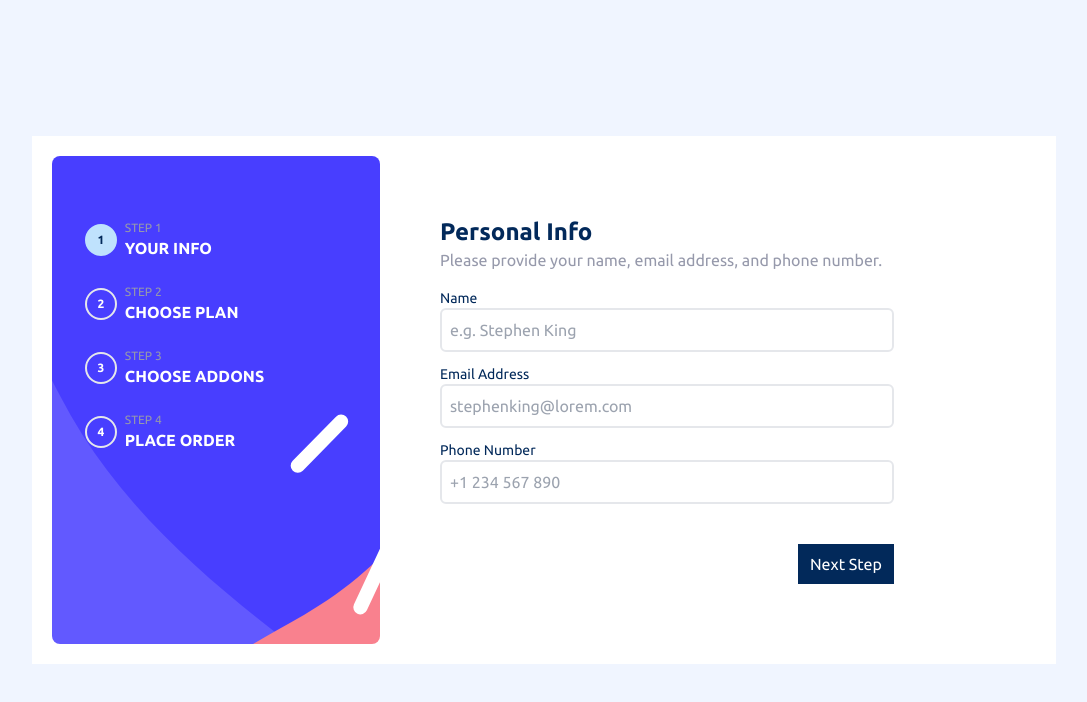
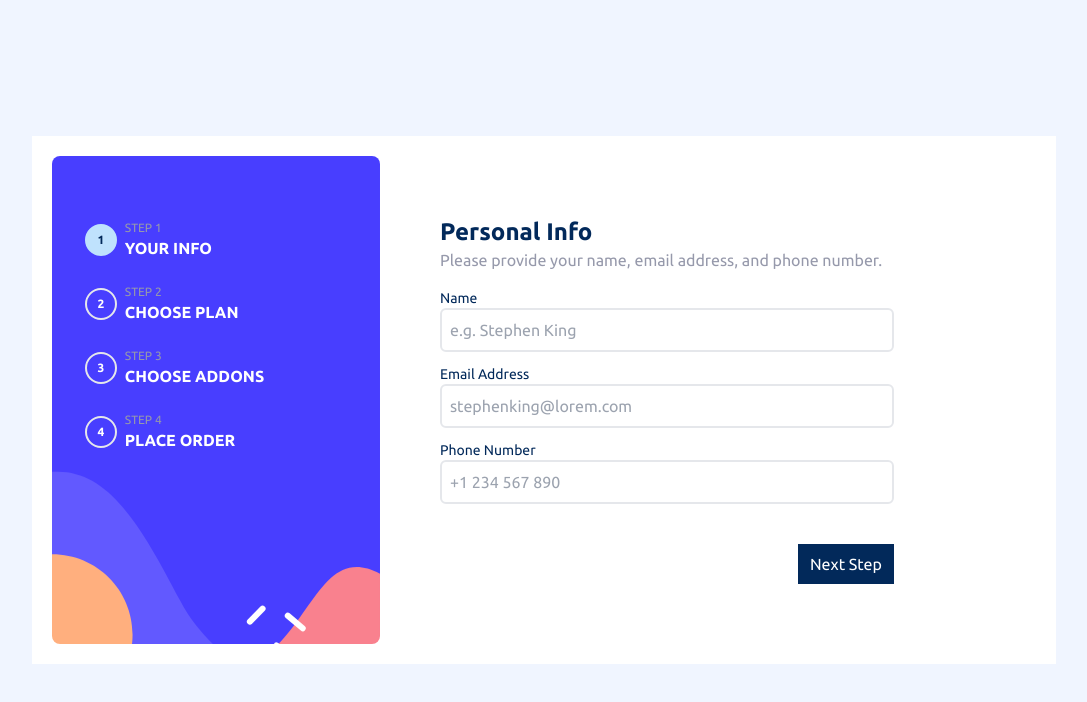
Before and after one commit to herecomesfed/multistep-subscription, a React (Vite) app: page /your-info in a window 1280 px wide. Shown: the top 702 px of the page, without its empty margins (96-1183 px from the left). Built offline with nearby package versions, Linux system fonts and the light colour scheme.

Commit message:
Reset commit to css variables

```diff
--- a/src/components/Navbar.tsx
+++ b/src/components/Navbar.tsx
@@ -19,13 +19,11 @@ export default function Navbar({ stages }: { stages: StageTypes[] }) {
     <div
       style={
         {
-          backgroundImage: `url(${bgSidebarMobile})`,
-          "@media (minWidth: 768px)": {
-            backgroundImage: `url(${bgSidebarDesktop})`,
-          },
+          "--bg-mobile": `url(${bgSidebarMobile})`,
+          "--bg-desktop": `url(${bgSidebarDesktop})`,
         } as React.CSSProperties
       }
-      className={`mx-breakout md:clean-breakout py-16 md:rounded-lg bg-center bg-no-repeat bg-cover`}
+      className={`mx-breakout md:clean-breakout py-16 md:rounded-lg bg-[image:var(--bg-mobile)] md:bg-[image:var(--bg-desktop)] bg-center bg-no-repeat bg-cover`}
     >
       <div className="container w-4/5 mx-auto flex justify-center items-center md:items-start gap-3 md:gap-6 md:flex-col">
         {stages.map((stage: StageTypes) => {
```
